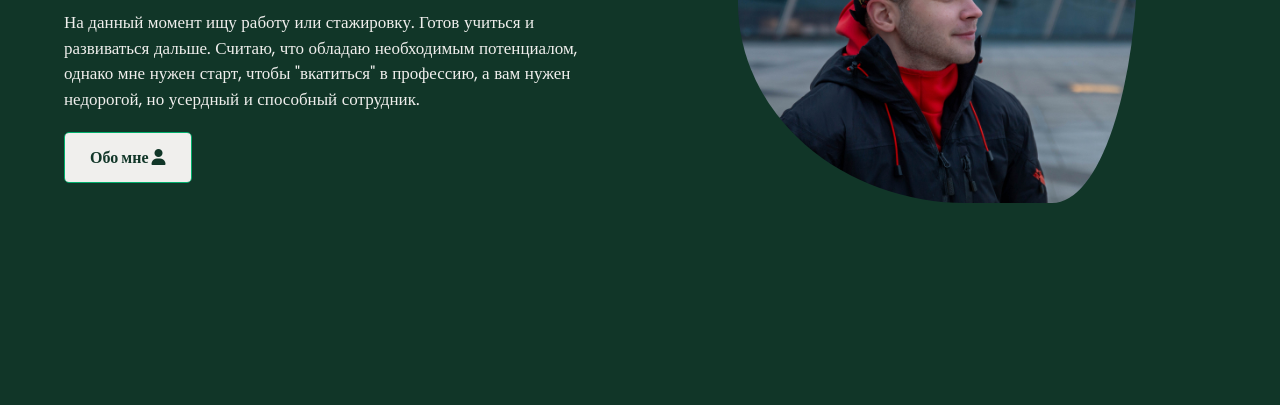
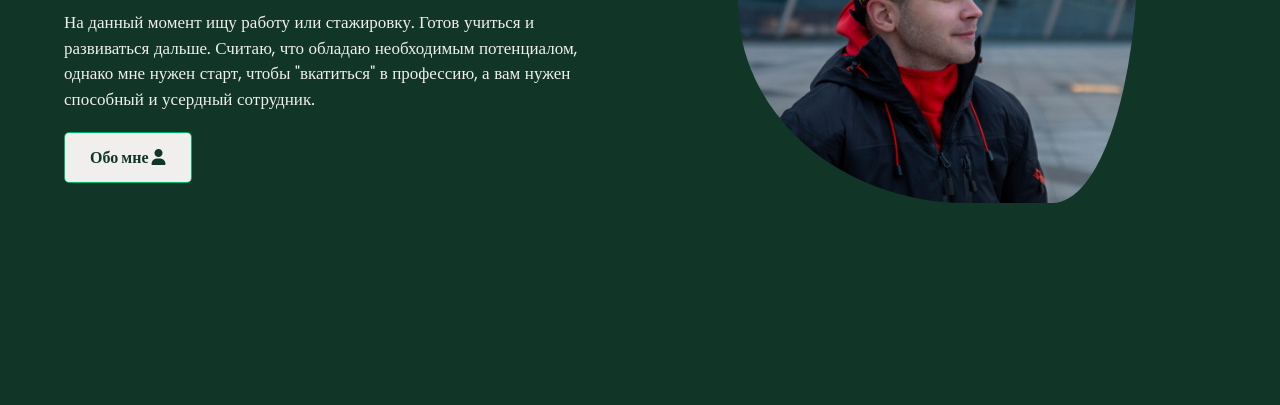
Before and after one commit to Jester0996/portf2, a plain HTML site: page index.html in a window 1280 px wide. Shown: the part 395-800 px from the top of the page. Drawn offline with nearby package versions, Linux system fonts and the light colour scheme.

Commit message:
04/03/25

```diff
--- a/index.html
+++ b/index.html
@@ -47,8 +47,7 @@
             <span class="typing-text"></span>
           </h1>
           <p>На данный момент ищу работу или стажировку. Готов учиться и развиваться дальше. Считаю, что обладаю необходимым
-          потенциалом, однако мне нужен старт, чтобы "вкатиться" в профессию, а вам нужен недорогой, но усердный и способный
-          сотрудник.</p>
+          потенциалом, однако мне нужен старт, чтобы "вкатиться" в профессию, а вам нужен способный и усердный сотрудник.</p>
           <a href="#about" class="btn">
             <span>Обо мне</span>
             <i class="fas fa-user"></i>
```
